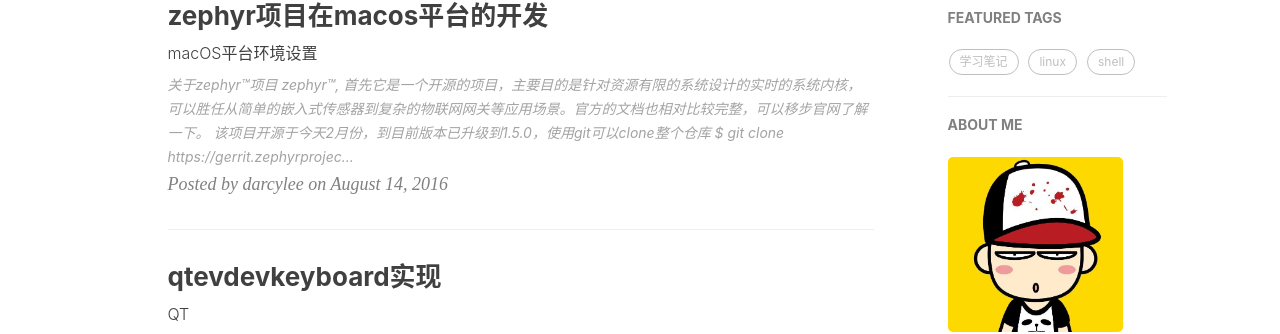
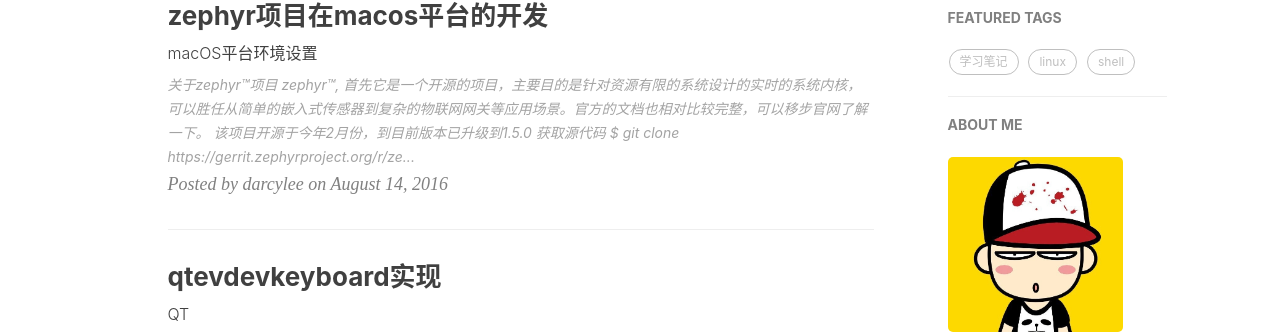
Before and after one commit to darcylee/darcylee.github.io, a Jekyll site: the page built from index.html, in a window 1280 px wide and 900 px high. Shown: the part 469-803 px from the top of the window. Built offline with Jekyll 4.4.1, drawn with Linux system fonts in a browser that asks for light colours; nearby versions of some CDN libraries; the list of posts is cut into pages by our own code; comment, search, counter and statistics services are not loaded; some of the changed lines change nothing that is shown.

Commit message:
improve post

````diff
--- a/_posts/2016-8-14-Develop_zephry_project_on_mac.md
+++ b/_posts/2016-8-14-Develop_zephry_project_on_mac.md
@@ -12,22 +12,24 @@
 ## 关于`zephyr™`项目
 
 [zephyr™](https://www.zephyrproject.org), 首先它是一个开源的项目，主要目的是针对资源有限的系统设计的实时的系统内核，可以胜任从简单的嵌入式传感器到复杂的物联网网关等应用场景。官方的文档也相对比较完整，可以[移步官网了解一下](https://www.zephyrproject.org/doc/)。
-该项目开源于今天2月份，到目前版本已升级到1.5.0，使用git可以clone整个仓库
+该项目开源于今年2月份，到目前版本已升级到1.5.0
+
+获取源代码
 
 ```
 $ git clone https://gerrit.zephyrproject.org/r/zephyr
 ```
-zephyr™使用类似linux内核`Kbuild`构建系统来组织整个项目的，相信有一定嵌入式linux开发经验的童鞋们，看了官网的[QuickStart](https://www.zephyrproject.org/doc/getting_started/getting_started.html)文档后，很容易上手开发的， 文档中提供了三个不同平台`linux`、`windows`、`macOS`的开发环境设置介绍，如果你目前使用的是`linux`或者`windows`平台可以绕道了，因为接下去我要说的是基于`macOS`平台的开发环境设置。
+zephyr™使用类似linux内核`Kbuild`构建系统来组织整个项目的，相信有一定嵌入式linux开发经验的童鞋们，看了官网的[QuickStart](https://www.zephyrproject.org/doc/getting_started/getting_started.html)文档后，很容易上手开发的， 文档中提供了三个不同平台`linux`、`windows`、`macOS`的开发环境设置介绍，如果你目前使用的是`linux`或者`windows`平台可以移步[官网]()，寻找相对应平台的说明。这里我们要说的是基于`macOS`平台的开发环境设置。
 
 虽然官网有给出`macOS`平台的[开发环境设置指南](https://www.zephyrproject.org/doc/getting_started/installation_mac.html)，但是还是会碰到一些问题，我这里记录了一下我的设置过程，以及我碰到的问题的解决办法，希望能帮到和我一样想在`macOS`平台上做基于`zephyr`的嵌入式开发的朋友。
 
 ## 开发环境设置
 
-* 首先请把系统设计到`Mac OS X 10.11 (El Capitan)`，我是基于这个版本来设置的。
+* 首先请把系统升级到`Mac OS X 10.11 (El Capitan)`，我是基于这个版本来设置的，官网也有相应的声明。
 
 #### 安装依赖包
 
-安装`Homebrew`， 安装过的同学跳过， `Homebrew`好比debian系Linux系统里的`apt-get`工具，很好很强大。安装很简单，移步`Homebrew`[官网](http://brew.sh)，按照上面的说明安装。
+安装`Homebrew`， 安装过的同学跳过， `Homebrew`好比debian系Linux系统里的`apt-get`工具，很好很强大。安装很简单，移步[Homebrew官网](http://brew.sh)，按照上面的说明安装。
 
 继续安装一些工具
 
@@ -40,17 +42,29 @@
 
 $ pip3 install ply
 
+$ brew install gettext
 ```
+
+稍作设置
+
+```
+$ brew edit crosstool-ng
+```
+添加下面一行到`depends`section
+
+	depends_on 'grep' => '--default-names'
 
 安装`Crosstool-ng`
 
 ```
 $ brew install crosstool-ng
+
+$ brew link --force gettext
 ```
 
 #### 编译工具链
 
-编译工具链需要一个大小写敏感的分区，使用`macOS`自带的`diskutil`可以很方便的创建一个出来。创建一个8G左右的分区,分区名称可以任意，我这里叫`excs`，**_注意Format的选择_**
+`macOS`使用的文件系统对文件名称大小写是不敏感的，而编译工具链需要一个大小写敏感的文件系统，所以我们要为编译工作提供一个大小写敏感的分区作为工具链编译空间。使用`macOS`自带的`diskutil`可以很方便的创建一个出来。创建一个8G左右的分区,分区名称可以任意，我这里叫`excs`，**_注意Format的选择_**
 ![img](/img/in-post/post_zephyr_on_mac/creat_case-sensitive.png)
 
 创建好后，在`／Volumes`下面会多出一个文件夹，也就是你创建的新分区。
@@ -73,7 +87,7 @@
 $ cd build
 ```
 
-复制zephyr项目下面的配置文件到build,zephyr提供了2个平台的配置，x86、arm，我这里选择的是arm，因为我的目标平台是嵌入式arm平台。`${ZEPHYR_BASE}`为你zephyr项目的根目录
+复制zephyr项目下面的配置文件到`build`目录，zephyr提供了2个平台的配置x86、arm，我这里选择的是arm，因为我的目标平台是嵌入式arm平台。`${ZEPHYR_BASE}`为你zephyr项目的根目录
 
 ```
 $ cp ${ZEPHYR_BASE}/scripts/cross_compiler/arm.config .config
@@ -102,7 +116,7 @@
 CT_PREFIX_DIR="/Volumes/excs/CrossToolNG/x-tools/${CT_TARGET}"
 CT_INSTALL_DIR="${CT_PREFIX_DIR}"
 ...
-＃ 下面2行很重要，必须为n，不让编译不过
+＃ 下面2行很重要，必须为n，不然编译不过
 CT_WANTS_STATIC_LINK=n
 CT_CC_STATIC_LIBSTDCXX=n
 ...
@@ -134,7 +148,7 @@
 $ ct-ng build
 ```
 
-又是一个漫长的等待，大概15分钟左右。提示编译成功， 我们察看一下`x-tools`文件夹
+又是一个漫长的等待，大概15分钟左右，提示编译成功。我们察看一下`x-tools`文件夹
 
 ```
 $ cd /Volumes/excs/CrossToolNG/x-tools
@@ -142,7 +156,7 @@
 $ ls
 arm-none-eabi
 ```
-工具链产生了，试验一下
+交叉编译工具链产生了，试验一下
 
 ```
 $ cd arm-none-eabi/bin
@@ -218,7 +232,7 @@
 
 到这里你的环境基本上配置好了。
 
-可以把上面的环境变量设置到`~/.zephyrrc`中，这样下次就不要重新eport了
+可以把上面的环境变量设置到`~/.zephyrrc`中，这样下次就不需要重新export了
 
 ```
 $ cat ~/.zephyrrc
@@ -226,9 +240,9 @@
 export ZEPHYR_GCC_VARIANT=xtools
 ```
 
-如果你觉得最开始分布到那8G左右到空间比较浪费，我们可以`x-tools`文件做一个`dmg`，这样有用的时候打开这个dmg就可以了。
+如果你觉得最开始分割到那8G左右到空间比较浪费，我们可以做一个`dmg`，这样有用的时候打开这个`dmg`就可以了。
 
-打开`diskutil`工具，选择`File->New Image->Image from folder`,选择`x-tools`文件夹
+打开`diskutil`工具，选择`File->New Image->Image from folder`,选择`/Volumes/excs/CrossToolNG/x-tools`文件夹
 ![img](/img/in-post/post_zephyr_on_mac/make_xtool_dmg.png)
 
 生成一个`dmg`![img](/img/in-post/post_zephyr_on_mac/xtool_dmg.png)，有用的时候打开, 就会在`／Volumes`，多出`x-tools`文件夹
@@ -244,12 +258,15 @@
 ```
 这样，就可以把8G的分区`excs`删除，把磁盘空间还给`macOS`系统了。
 
-### 使用`menuconfig`配置工程遇到的错误
+
+
+## 使用`menuconfig`配置工程遇到的错误
 
 具体错误如下
 
 ```
-dl@rMBP /work/proj/ex_projects/zephyr/samples/hello_world/microkernel (git:master ●) [Sun Aug 14 09:26:23 2016]
+$ cd ${ZEPHYR_BASE}/samples/hello_world/microkernel
+
 $ make menuconfig
   GEN     ./Makefile
   HOSTLD  scripts/kconfig/mconf
````
Also changed, not shown: img/favicon.ico.
